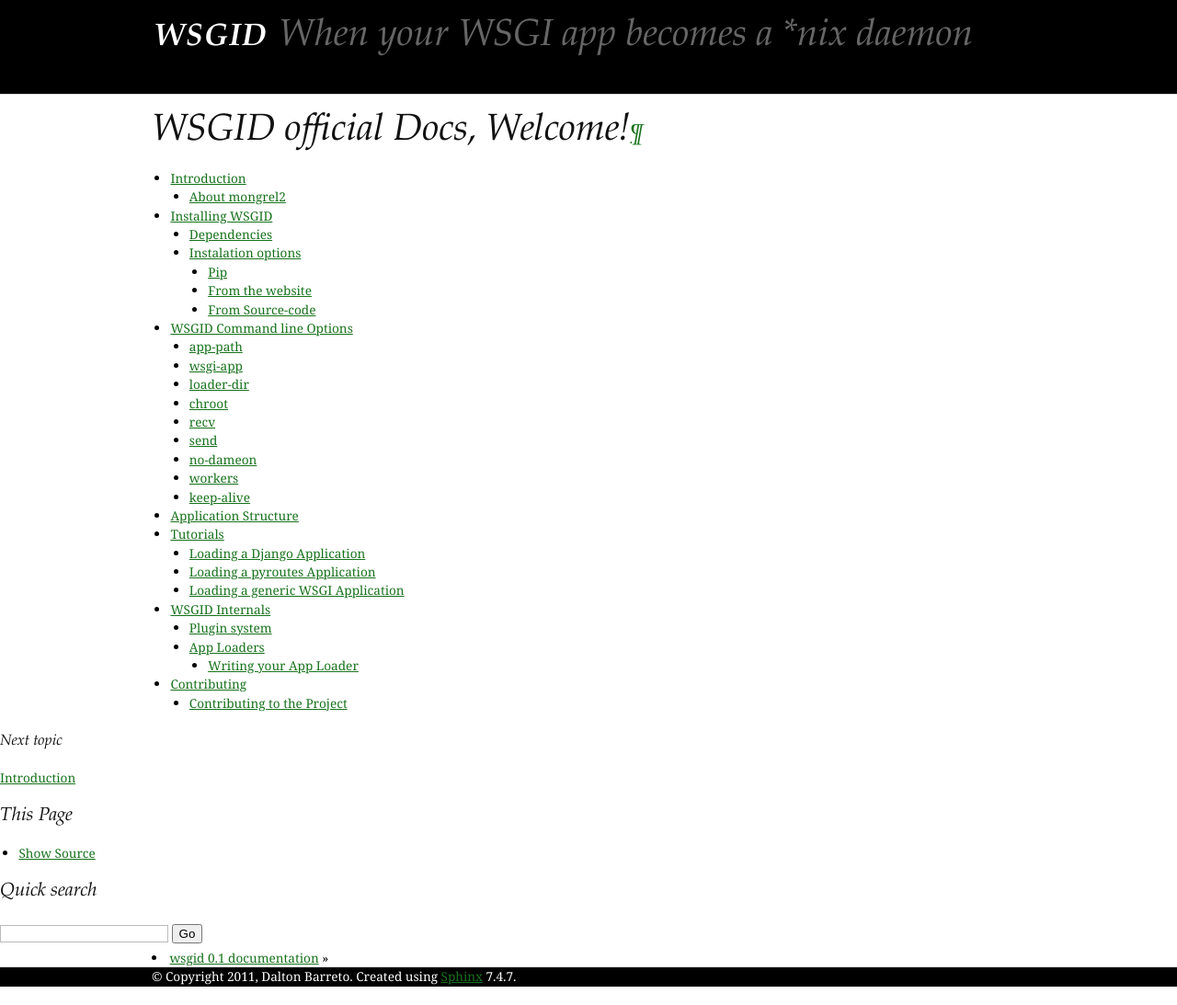
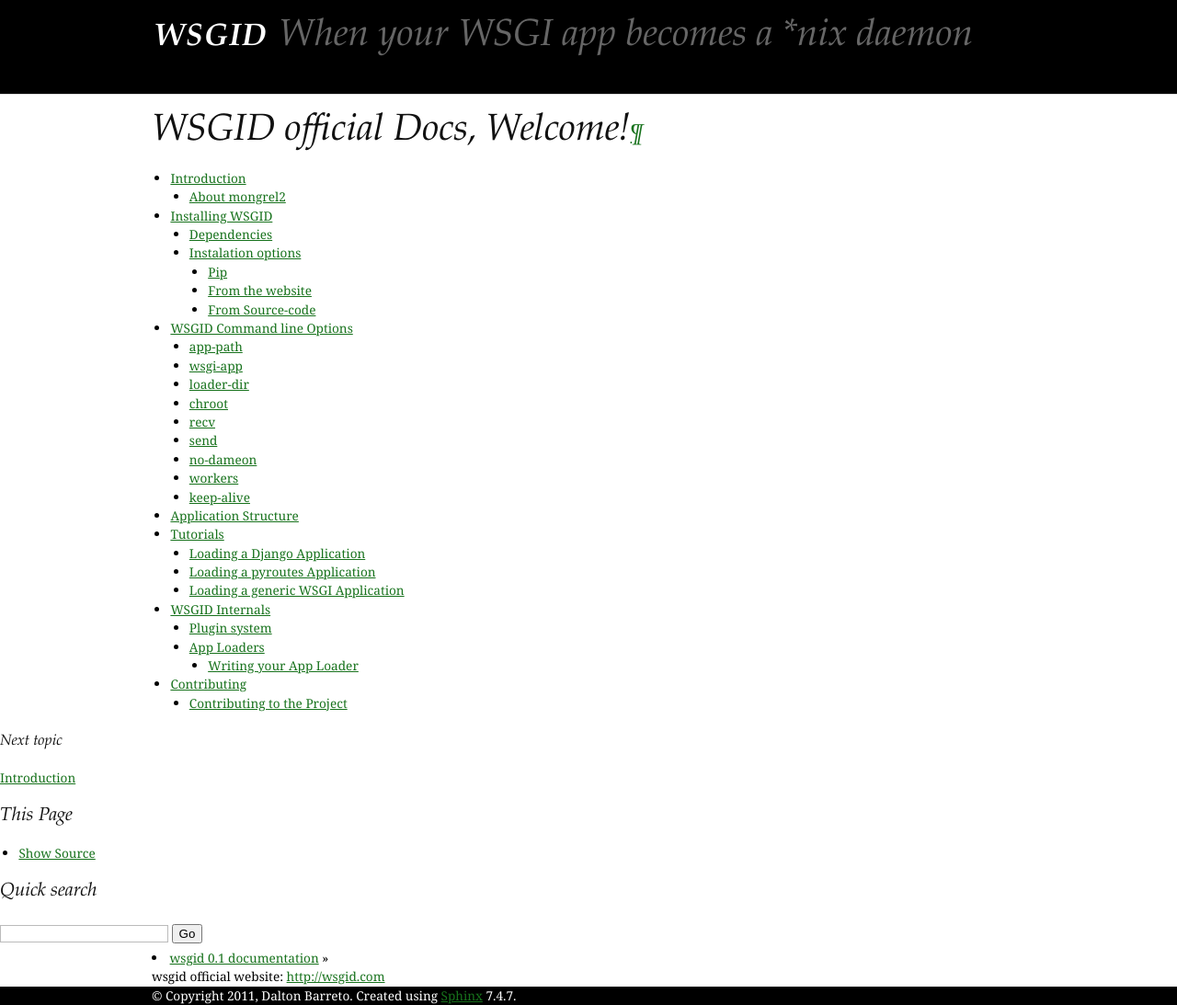
Before and after one commit to yoshrote/wsgid, a Sphinx documentation site: the page built from doc/sphinx/source/index.rst, in a window 1280 px wide. Shown: the whole page at 92% size. Built offline with Sphinx 7.4.7, drawn with Linux system fonts in a browser that asks for light colours.

Commit message:
Added official website link to every page on the docs

```diff
--- a/doc/sphinx/source/_themes/wsgid/layout.html
+++ b/doc/sphinx/source/_themes/wsgid/layout.html
@@ -5,7 +5,8 @@
 {% block relbar2 %}
 <div class="container">
   {% block rootrellink %}
-    {{ super() }}
+  {{ super() }}
+  wsgid official website: <a href="http://wsgid.com">http://wsgid.com</a>
   {% endblock %}
 </div>
 {% endblock %}
```
